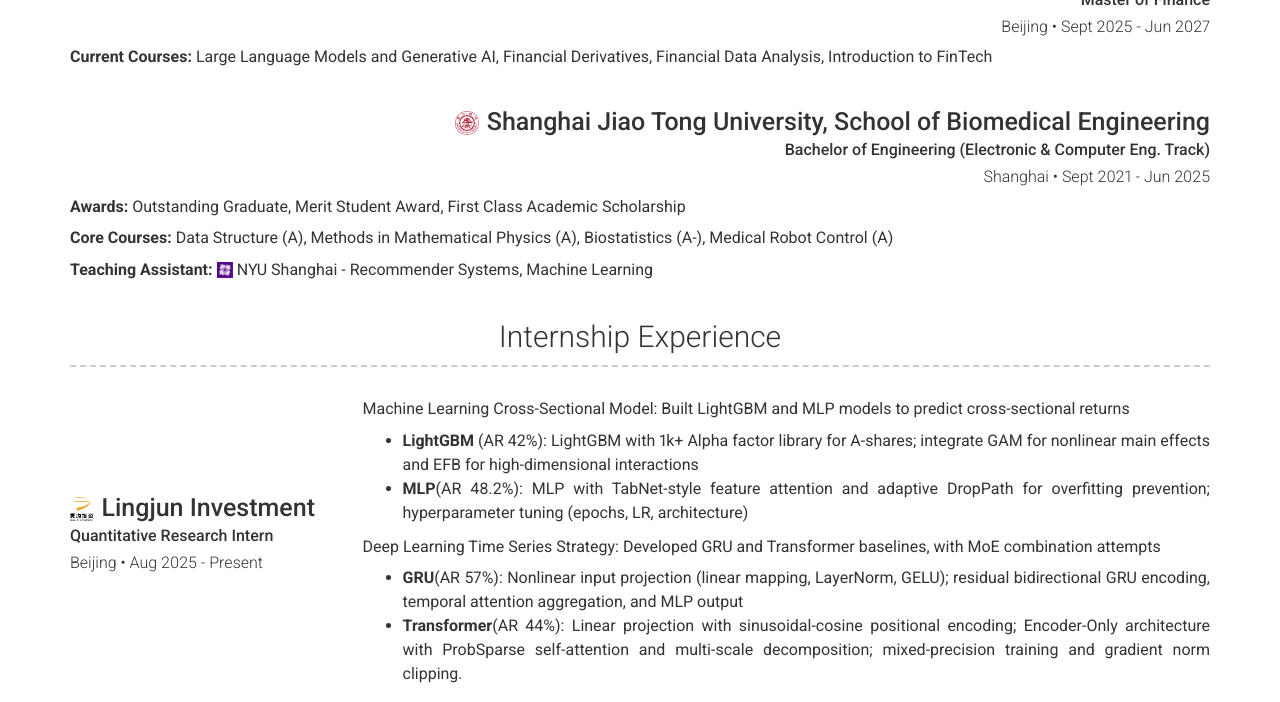
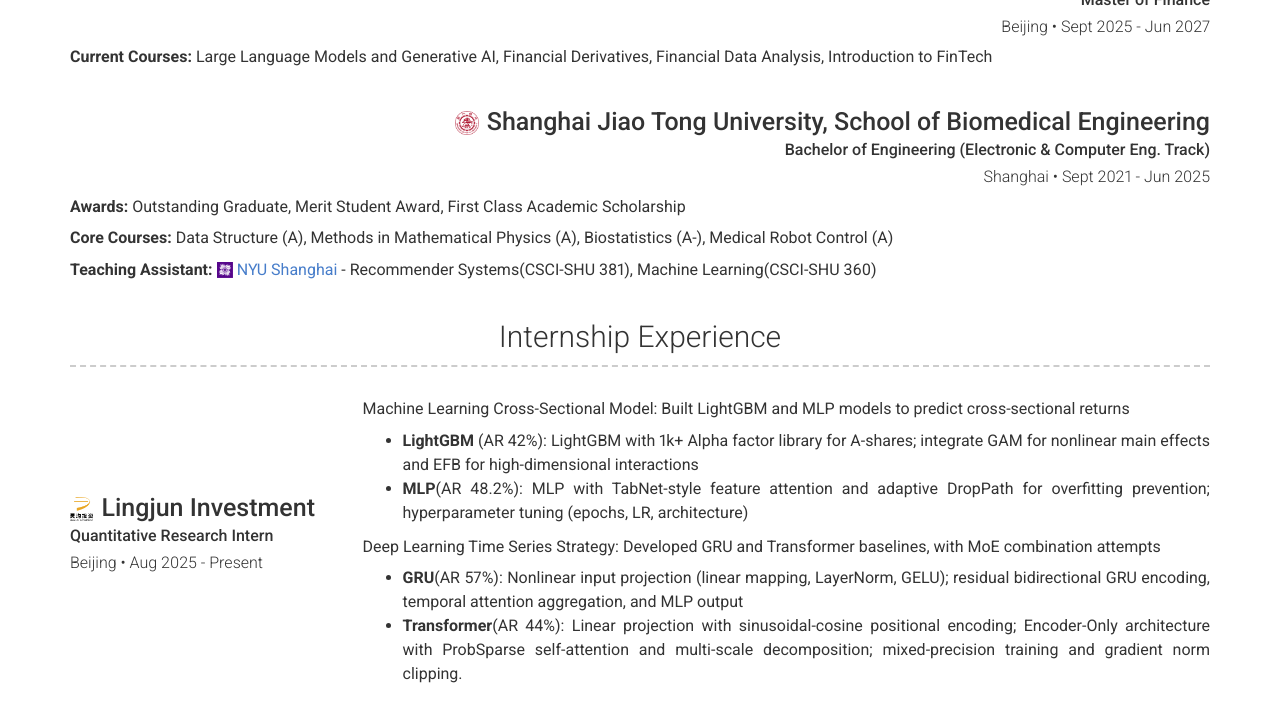
Before and after one commit to yinshuo-thu/yinshuo-thu.github.io, a Jekyll site: the page built from index.md, in a window 1280 px wide and 900 px high, scrolled down 700 px, cut to the strip 0-702 px from the top of the window. Built offline with Jekyll 4.4.1, drawn with Linux system fonts in a browser that asks for light colours; nearby versions of some CDN libraries; comment, search, counter and statistics services are not loaded.

Commit message:
Add link to NYU Shanghai CS department in Teaching Assistant section

```diff
--- a/_config.yml
+++ b/_config.yml
@@ -76,7 +76,7 @@ content:
 
           **Core Courses:** Data Structure (A), Methods in Mathematical Physics (A), Biostatistics (A-), Medical Robot Control (A)
 
-          **Teaching Assistant:** <img src='assets/NYU_SH.png' alt='NYU Shanghai' style='height: 16px; margin-right: 4px; vertical-align: middle;'>NYU Shanghai - Recommender Systems, Machine Learning
+          **Teaching Assistant:** <img src='assets/NYU_SH.png' alt='NYU Shanghai' style='height: 16px; margin-right: 4px; vertical-align: middle;'><a href='https://cs.shanghai.nyu.edu/' target='_blank'>NYU Shanghai</a> - Recommender Systems(CSCI-SHU 381), Machine Learning(CSCI-SHU 360)
   - title: Internship Experience
     layout: list
     content:
```
